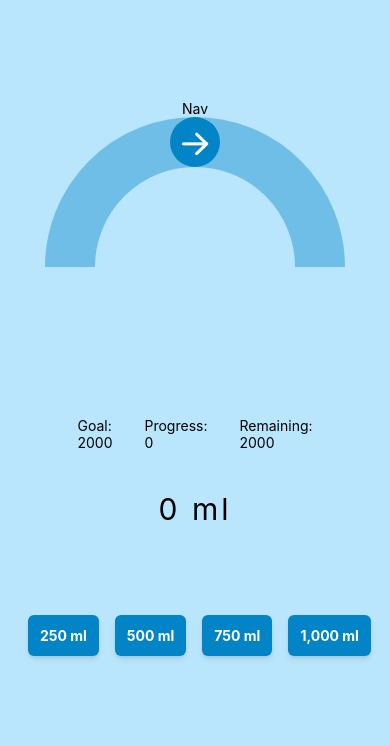
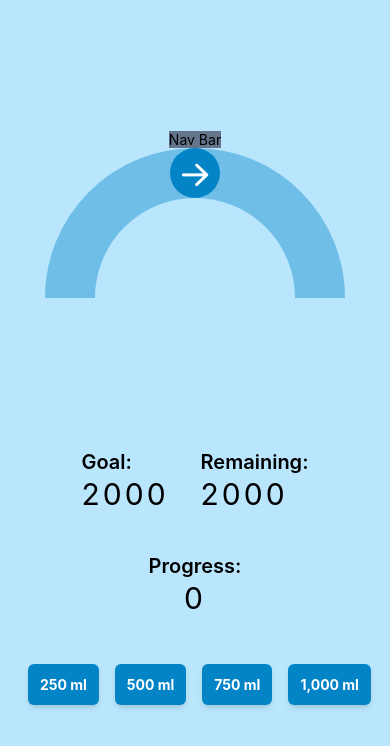
Before and after one commit to bryanansong/Water-Pal, a React Native app: screen / in a window 390 px wide. Shown: the top 746 px of the page. Built offline with nearby package versions, Linux system fonts and the light colour scheme.

Commit message:
Styled statistics

```diff
--- a/App.js
+++ b/App.js
@@ -31,10 +31,6 @@ export default function App() {
 				remaining={currentGoal - currentIntake}
 			/>
 
-			<Text className=" mt-10 text-3xl tracking-widest">
-				{currentIntake} ml
-			</Text>
-
 			<IntakePresets incrementIntake={incrementIntake} />
 
 			<StatusBar style="auto" />
--- a/src/components/IntakePresets.jsx
+++ b/src/components/IntakePresets.jsx
@@ -4,7 +4,7 @@ import { intakePresets } from "../constants";
 
 const IntakePresets = ({ incrementIntake }) => {
 	return (
-		<View className="flex flex-row mx-5 my-20">
+		<View className="flex flex-row mx-5 mt-10">
 			{intakePresets.map((preset) => (
 				<TouchableOpacity
 					key={preset.label}
--- a/src/components/Nav.jsx
+++ b/src/components/Nav.jsx
@@ -3,8 +3,8 @@ import React from "react";
 
 const Nav = () => {
 	return (
-		<View className="">
-			<Text>Nav</Text>
+		<View className="flex items-start bg-slate-500">
+			<Text>Nav Bar</Text>
 		</View>
 	);
 };
--- a/src/components/Stats.jsx
+++ b/src/components/Stats.jsx
@@ -3,18 +3,33 @@ import React from "react";
 
 const Stats = ({ goal, progress, remaining }) => {
 	return (
-		<View className="flex flex-row gap-8">
-			<View>
-				<Text>Goal:</Text>
-				<Text>{goal}</Text>
+		<View className="">
+			<View className="flex flex-row gap-8 justify-center items-center">
+				<View>
+					<Text className="text-xl font-semibold">
+						Goal:
+					</Text>
+					<Text className="text-3xl tracking-widest">
+						{goal}
+					</Text>
+				</View>
+				<View className="">
+					<Text className="text-xl font-semibold">
+						Remaining:
+					</Text>
+					<Text className="text-3xl tracking-widest">
+						{remaining}
+					</Text>
+				</View>
 			</View>
-			<View>
-				<Text>Progress:</Text>
-				<Text>{progress}</Text>
-			</View>
-			<View>
-				<Text>Remaining:</Text>
-				<Text>{remaining}</Text>
+
+			<View className="mt-10 justify-center items-center">
+				<Text className="text-xl font-semibold">
+					Progress:
+				</Text>
+				<Text className="text-3xl tracking-widest">
+					{progress}
+				</Text>
 			</View>
 		</View>
 	);
```
